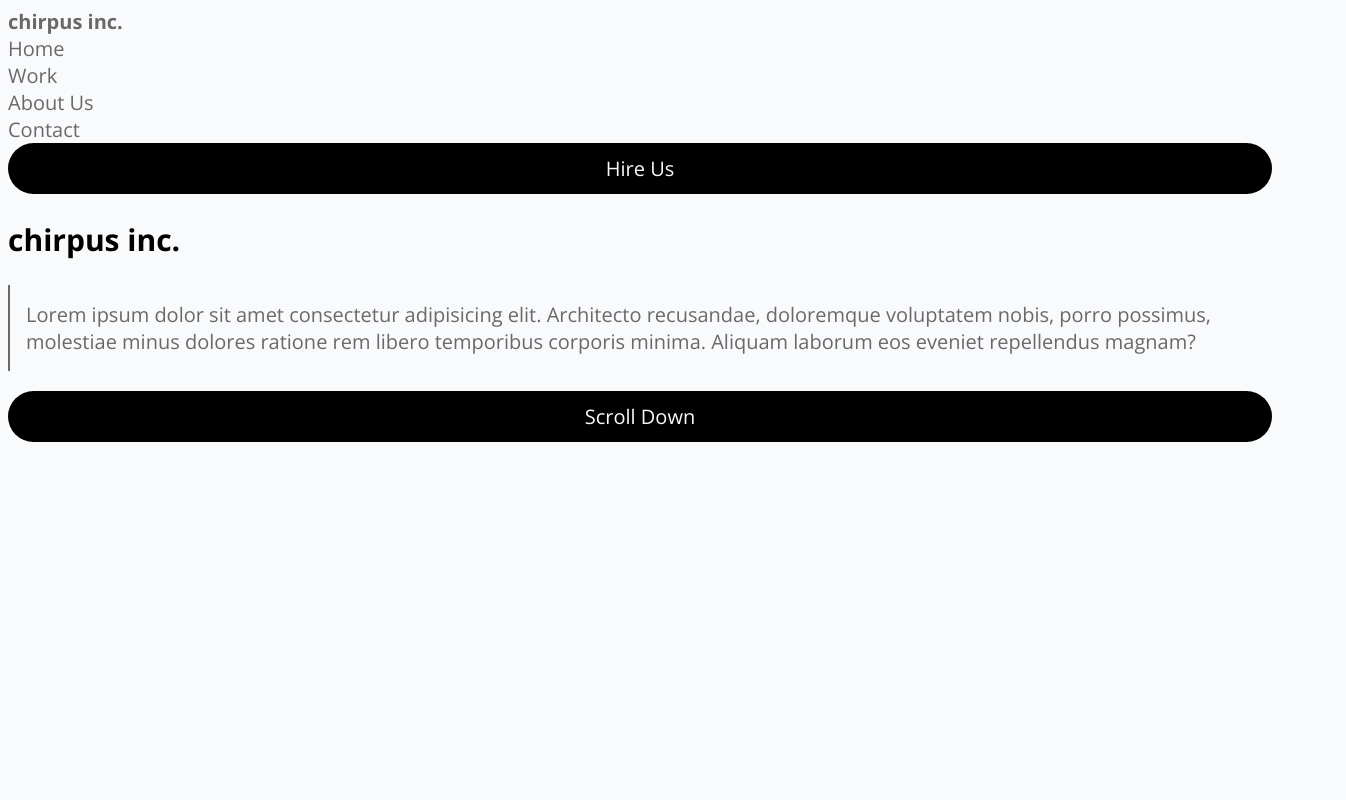
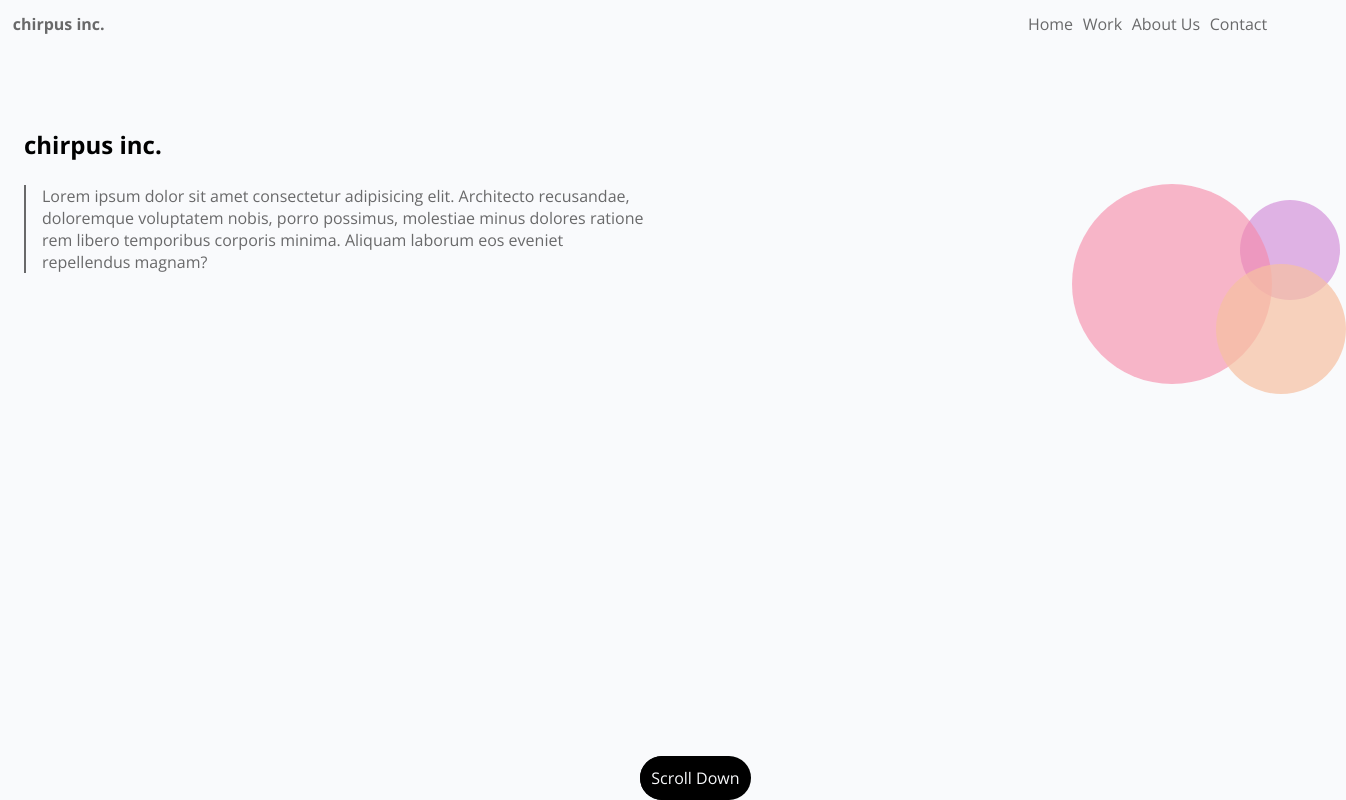
Before and after one commit to krukm/Lab1, a plain HTML site: page index.html in a window 1280 px wide. Shown: the whole page, 1346 px wide, since content can reach past the window. Drawn offline with nearby package versions, Linux system fonts and the light colour scheme.

Commit message:
revamp css for large screens with media query

```diff
--- a/css/mobile.css
+++ b/css/mobile.css
@@ -11,6 +11,7 @@ nav {
 
 a, p, h4 {
     color:  #69696a;
+    padding: 0.3em;
 }
 
 a {
@@ -24,11 +25,15 @@ h4 {
 
 p {
     border-left: 2px solid #69696a;
-    padding: 1rem;
+    padding: 0 0 0 1rem;
 }
 
 .flex_container {
     display: flex;
+}
+
+.col1 {
+    padding: 0 0 0 1em;
 }
 
 .highlight {
@@ -36,9 +41,82 @@ p {
     background-color: #000;
     color: #f9fafc;
     border-radius: 2rem;
-    padding: 0.75rem;
+    padding: 0.70rem;
 }
 
 a.highlight {
     display: block;
 }
+
+@media only screen and (min-width: 480px) {
+    body {
+        font-size: 100%;
+    }
+
+    nav {
+        flex-direction: row-reverse;
+    }
+
+    h1 {
+        font-size: 150%;
+        padding: 4rem 0 0 0;
+    }
+
+    h4 {
+        flex-grow: 2;
+    }
+
+    a.highlight {
+        display: inline-block;
+        position: fixed;
+        bottom: 0;
+        left: 50%;
+    }
+
+    .flex_container {
+        flex-direction: row;
+    }
+
+    .col1 {
+        width: 50%;
+    }
+
+    .col2 {
+        position: relative;
+        width: 50%;
+        height: 23rem;
+    }
+
+    .circle1 {
+        background-color: rgba(247, 193, 162, 0.7);
+        height: 130px;
+        width: 130px;
+        border-radius: 100%;
+        top: 14em;
+        left: 35.5rem;
+        z-index: 3;
+        position: absolute;
+    }
+
+    .circle2 {
+        background-color: rgba(207, 130, 213, 0.6);
+        height: 100px;
+        width: 100px;
+        border-radius: 100%;
+        top: 10em;
+        left: 37rem;
+        z-index: 1;
+        position: absolute;
+    }
+
+    .circle3 {
+        background-color: rgba(247, 136, 167, 0.6);
+        height: 200px;
+        width: 200px;
+        border-radius: 100%;
+        top: 9em;
+        left: 26.5rem;
+        z-index: 2;
+        position: absolute;
+    }
+}
--- a/index.html
+++ b/index.html
@@ -20,7 +20,7 @@
     </nav>
     <section class="flex_container">
         <section class="col1">
-            <h2>chirpus inc.</h2>
+            <h1>chirpus inc.</h1>
             <section><p>Lorem ipsum dolor sit amet consectetur adipisicing elit. Architecto recusandae, doloremque voluptatem nobis, porro possimus, molestiae minus dolores ratione rem libero temporibus corporis minima. Aliquam laborum eos eveniet repellendus magnam?</p></section>
             </section>
         <section class="col2">
@@ -29,9 +29,7 @@
             <section class="circle3"></section>
         </section>
     </section>
-    <section>
-        <a href="#Scroll" class="highlight">Scroll Down</a>
-    </section>
+    <a href="#Scroll" class="highlight">Scroll Down</a>
     <script src="scripts/script.js"></script>
 </body>
 </html>
```
